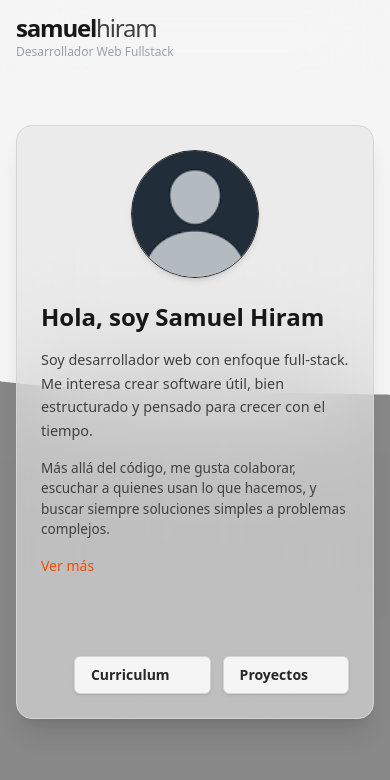
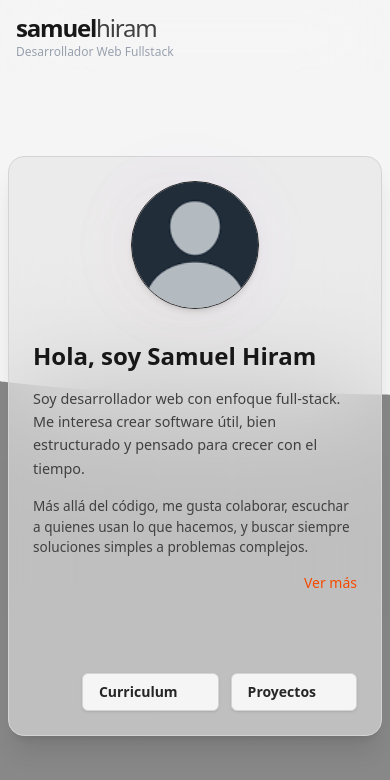
Before and after one commit to samuelhiram/samuelhiram-portfolio, a Next.js app: page / in a window 390 px wide. Shown: the top 780 px of the page. Built offline with nearby package versions, Linux system fonts and the light colour scheme; some icons are missing.

Commit message:
Enhance HeroSection layout and add AccentBehindAvatar component; adjust HeroContent alignment and MobileMenu button style

```diff
--- a/app/components/HeroSection.tsx
+++ b/app/components/HeroSection.tsx
@@ -14,7 +14,7 @@ export default function HeroSection() {
   }, []);
 
   return (
-    <section className="relative w-full min-h-[100dvh] overflow-hidden bg-neutral-100 dark:bg-neutral-900 text-neutral-800 dark:text-neutral-100 flex items-center justify-center px-4 py-8 sm:py-12 transition-colors duration-300">
+    <section className="pt-20 sm:pt-22 xl:pt-0 relative w-full min-h-[100dvh] overflow-hidden bg-neutral-100 dark:bg-neutral-900 text-neutral-800 dark:text-neutral-100 flex items-center justify-center px-2 md:px-4 py-8 sm:py-12 transition-colors duration-300">
       <BackgroundMesh isDark={isDarkMode} />
       <HeroCard />
     </section>
--- /dev/null
+++ b/app/components/HeroSectionComponents/AccentBehindAvatar.tsx
@@ -0,0 +1,8 @@
+export default function AccentBehindAvatar() {
+  return (
+    <div
+      className="absolute flex flex-1 flex-grow h-full -inset-1 blur-2xl rounded-full bg-gradient-to-tr from-orange-400/20 via-purple-500/10 to-transparent animate-pulse z-[-1]"
+      aria-hidden="true"
+    />
+  );
+}
--- a/app/components/HeroSectionComponents/HeroCard.tsx
+++ b/app/components/HeroSectionComponents/HeroCard.tsx
@@ -1,12 +1,21 @@
 import Avatar from "./Avatar";
 import HeroContent from "./HeroContent";
+import AccentBehindAvatar from "./AccentBehindAvatar"; // este será el fondo animado o difuminado
 
 export default function HeroCard() {
   return (
-    <div className="relative z-10 w-full max-w-[95vw] sm:max-w-[90vw] md:max-w-[min(60vw,80rem)]">
-      <div className="backdrop-blur-3xl bg-neutral-200/60 dark:bg-neutral-800/60 shadow-xl border border-neutral-300 dark:border-neutral-700 rounded-2xl p-6 sm:p-8 md:p-10 lg:p-12 flex flex-col md:flex-row items-center gap-6 sm:gap-8 transition-all duration-300">
-        <Avatar />
-        <HeroContent />
+    <div className="relative z-10 w-full md:max-w-[75vw] 2xl:max-w-[55vw] sm:max-w-[90vw]">
+      <div className="flex flex-col md:flex-row items-center md:items-start gap-8 md:gap-16 2xl:gap-18 backdrop-blur-3xl bg-neutral-200/60 dark:bg-neutral-800/60 shadow-xl border border-neutral-300 dark:border-neutral-700 rounded-2xl p-6 sm:p-8 md:p-10 lg:p-12 transition-all duration-300">
+        {/* Avatar con fondo/acento */}
+        <div className="relative w-[clamp(8rem,25vw,12rem)] h-[clamp(8rem,25vw,12rem)] shrink-0">
+          <AccentBehindAvatar />
+          <Avatar />
+        </div>
+
+        {/* Contenido */}
+        <div className="flex-1 w-full flex flex-col gap-4 text-left">
+          <HeroContent />
+        </div>
       </div>
     </div>
   );
--- a/app/components/HeroSectionComponents/HeroContent.tsx
+++ b/app/components/HeroSectionComponents/HeroContent.tsx
@@ -46,7 +46,7 @@ export default function HeroContent() {
           </div>
         </>
       )}
-      <div className="w-full flex justify-start">
+      <div className="w-full flex justify-end">
         <button
           onClick={() => setShowMore(!showMore)}
           className="cursor-pointer text-sm font-medium text-orange-600 dark:text-orange-400 hover:underline"
--- a/app/components/MobileMenu.tsx
+++ b/app/components/MobileMenu.tsx
@@ -26,7 +26,7 @@ export default function MobileMenu({ onClose, isOpen }: Props) {
       <div className="flex justify-end">
         <button
           onClick={onClose}
-          className="text-6xl font-light text-neutral-600 dark:text-neutral-400 hover:text-red-400 dark:hover:text-red-500 transition"
+          className="cursor-pointer text-6xl font-light text-neutral-600 dark:text-neutral-400 hover:text-red-400 dark:hover:text-red-500 transition"
           aria-label="Cerrar menú"
         >
           ×
--- a/app/components/NameTitle.tsx
+++ b/app/components/NameTitle.tsx
@@ -17,7 +17,7 @@ export default function NameTitle({
   showSubtitle = true,
 }: NameTitleProps) {
   return (
-    <div className="flex flex-col  w-full justify-start items-center">
+    <div className="flex  backdrop-blur-3xl flex-col  w-full justify-start items-center">
       <h1 className="flex flex-row flex-wrap items-baseline w-full overflow-hidden ">
         <span
           className={`font-bold tracking-tighter ${textSizeClasses} ${mainColor}`}
```
